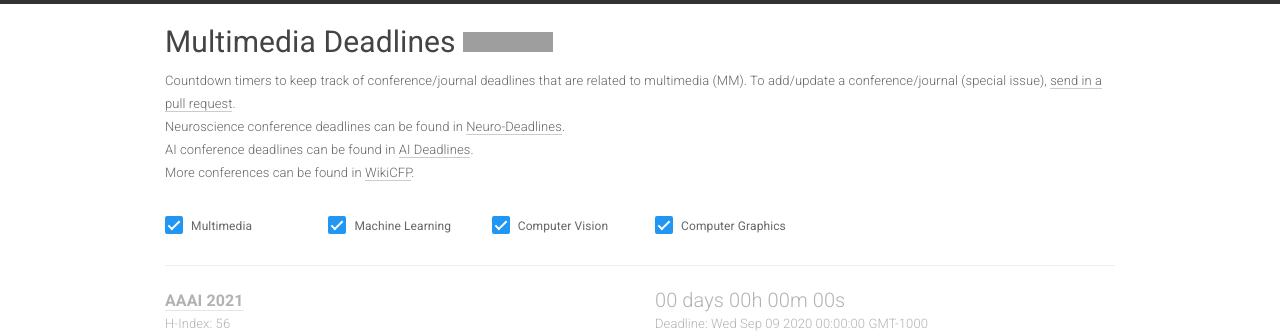
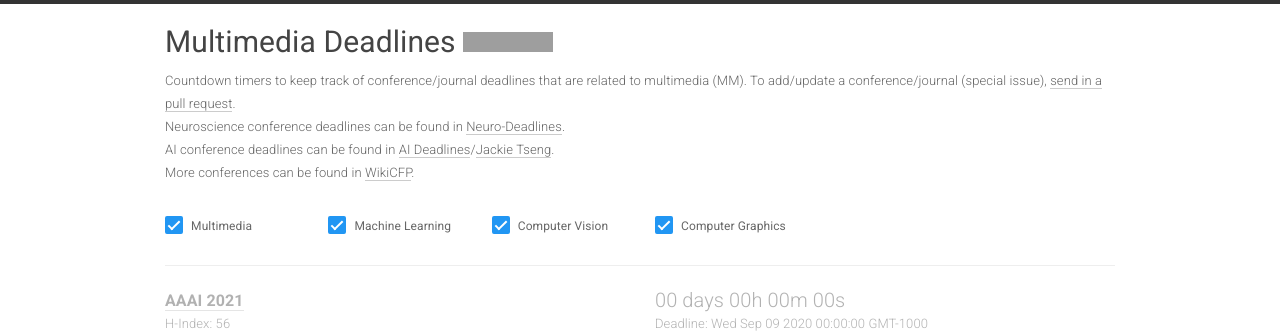
Before and after one commit to lidq92/mmddl, a Jekyll site: the page built from index.html, in a window 1280 px wide, cut to the strip 0-334 px from the top of the page. Built offline with Jekyll 4.4.1, drawn with Linux system fonts in a browser that asks for light colours; nearby versions of some CDN libraries; grey boxes are pictures that could not be loaded.

Commit message:
Update mmdeadlines.html

```diff
--- a/_layouts/mmdeadlines.html
+++ b/_layouts/mmdeadlines.html
@@ -37,7 +37,7 @@
                   Neuroscience conference deadlines can be found in <a target="_blank" href="//neuro-deadlines.tbryngrey.com">Neuro-Deadlines</a>.
                 </div>
                 <div class="meta col-xs-12">
-                  AI conference deadlines can be found in <a target="_blank" href="//aideadlin.es/?sub=ML,CV,SP">AI Deadlines</a>.
+                  AI conference deadlines can be found in <a target="_blank" href="//aideadlin.es/?sub=ML,CV,SP">AI Deadlines</a>/<a target="_blank" href="//jackietseng.github.io/conference_call_for_paper/conferences-with-ccf.html">Jackie Tseng</a>.
                 </div>
                 <div class="meta col-xs-12">
                   More conferences can be found in <a target="_blank" href="http://www.wikicfp.com/cfp/">WikiCFP</a>.
```
